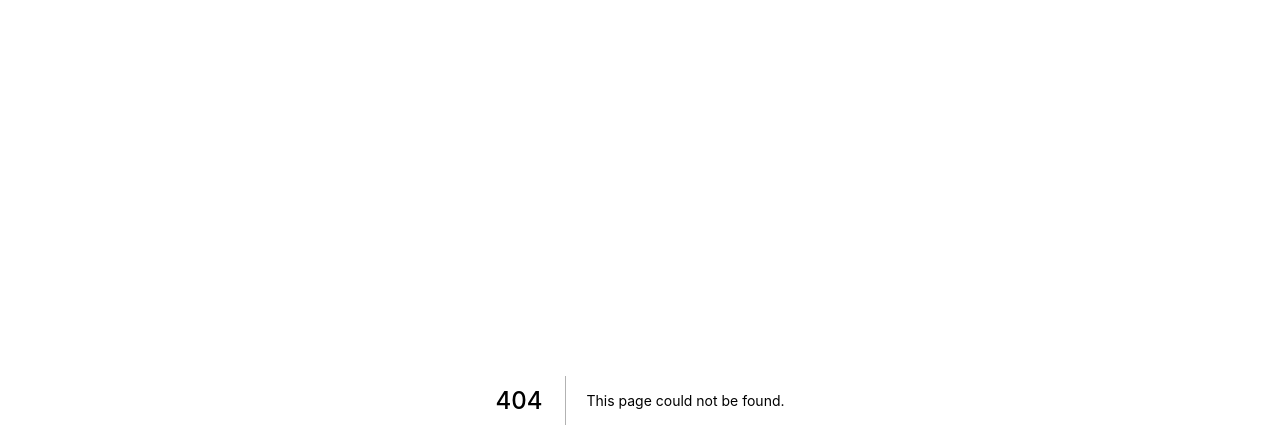
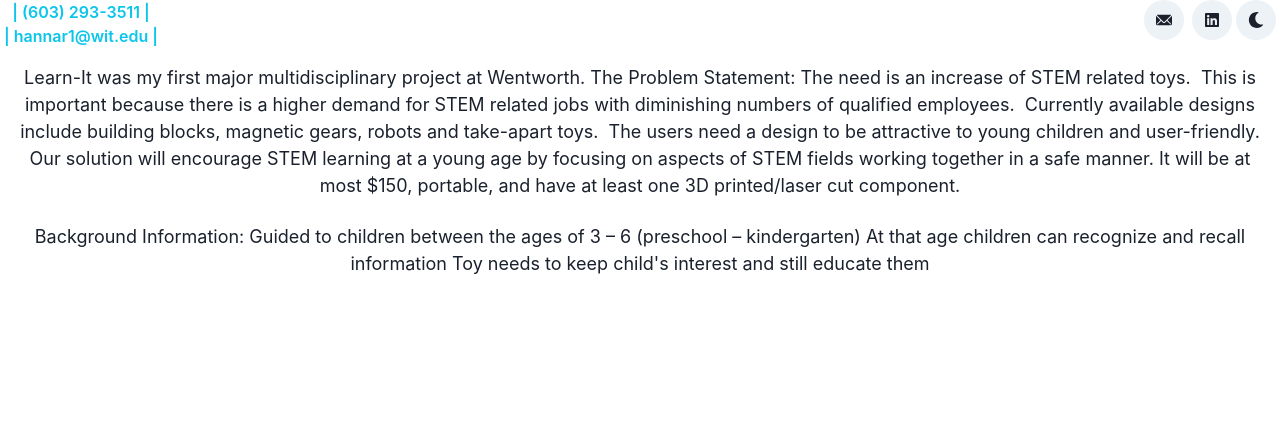
Before and after one commit to rh5rep/portfolio, a Next.js app: page /learnit in a window 1280 px wide. Before the commit this address had no page. Shown: the top 448 px of the page. Built offline with nearby package versions, Linux system fonts and the light colour scheme.

Commit message:
Added /components folder. Added project pages. Formatted stuff

```diff
--- /dev/null
+++ b/components/layout.js
@@ -0,0 +1,44 @@
+import { Text, Flex, Heading, HStack, IconButton } from "@chakra-ui/react";
+import { Divider, Spacer, VStack } from "@chakra-ui/layout";
+import Link from "next/link";
+import { FaLinkedin, FaSun, FaMoon } from "react-icons/fa";
+import { EmailIcon } from "@chakra-ui/icons";
+import { useColorMode } from "@chakra-ui/color-mode";
+
+export default function Layout({ children }) {
+  const { colorMode, toggleColorMode } = useColorMode();
+  const isDark = colorMode === "dark";
+  return (
+    <Flex w="100%">
+      <Heading ml="1" size="small" fontWeight="semibold" color="cyan.400">
+        <Text p="0" align="center">
+          {" "}
+          | (603) 293-3511 |
+        </Text>
+        <Text p="0" align="center">
+          {" "}
+          | hannar1@wit.edu |
+        </Text>
+      </Heading>
+      <Spacer></Spacer>
+      <Link href="mailto:hannar1@wit.edu" isExternal passHref>
+        <IconButton ml="1" mr="1" icon={<EmailIcon />} isRound="true">
+          {" "}
+        </IconButton>
+      </Link>
+      <Link href="https://www.linkedin.com/in/ramiihanna/" isExternal passHref>
+        <IconButton ml="1" icon={<FaLinkedin />} isRound="true">
+          {" "}
+        </IconButton>
+      </Link>
+
+      <IconButton
+        ml="1"
+        mr="1"
+        icon={isDark ? <FaSun /> : <FaMoon />}
+        isRound="true"
+        onClick={toggleColorMode}
+      ></IconButton>
+    </Flex>
+  );
+}
--- /dev/null
+++ b/pages/learnit.js
@@ -0,0 +1,37 @@
+import { Center, Flex, Text, VStack } from "@chakra-ui/react";
+import Layout from "../components/layout";
+
+export default function learnit({ Component, pageProps }) {
+  return (
+    <VStack>
+      <Layout>
+        <Component {...pageProps} />
+      </Layout>
+      <Flex>
+        <Center>
+          <VStack>
+            <Text fontSize="large" align="center" p="2">
+              Learn-It was my first major multidisciplinary project at
+              Wentworth. The Problem Statement: The need is an increase of STEM
+              related toys.  This is important because there is a higher demand
+              for STEM related jobs with diminishing numbers of qualified
+              employees.  Currently available designs include building blocks,
+              magnetic gears, robots and take-apart toys.  The users need a
+              design to be attractive to young children and user-friendly. Our
+              solution will encourage STEM learning at a young age by focusing
+              on aspects of STEM fields working together in a safe manner. It
+              will be at most $150, portable, and have at least one 3D
+              printed/laser cut component.
+            </Text>
+            <Text fontSize="large" align="center" p="2">
+              Background Information: Guided to children between the ages of 3 –
+              6 (preschool – kindergarten) At that age children can recognize
+              and recall information Toy needs to keep child's interest and
+              still educate them
+            </Text>
+          </VStack>
+        </Center>
+      </Flex>
+    </VStack>
+  );
+}
```
Also changed, not shown: pages/index.js (+23 -40 lines), pages/nextsteps.js (added, +47 -0 lines), pages/resume.js (+9 -30 lines).
